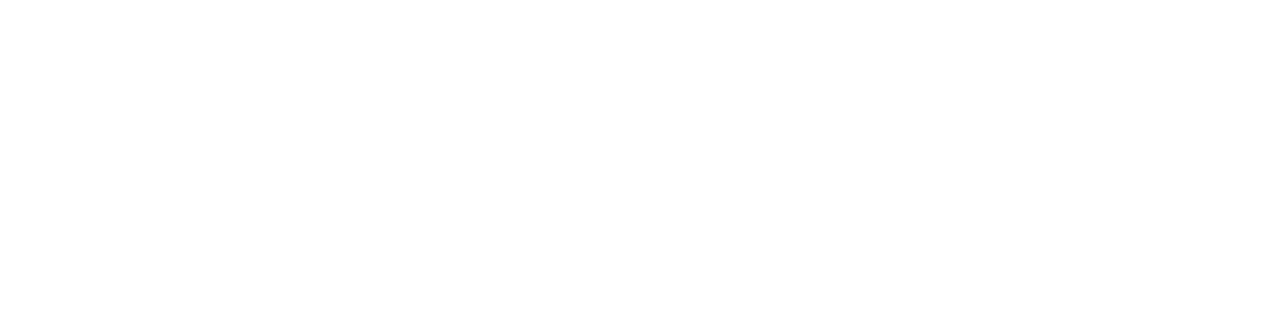
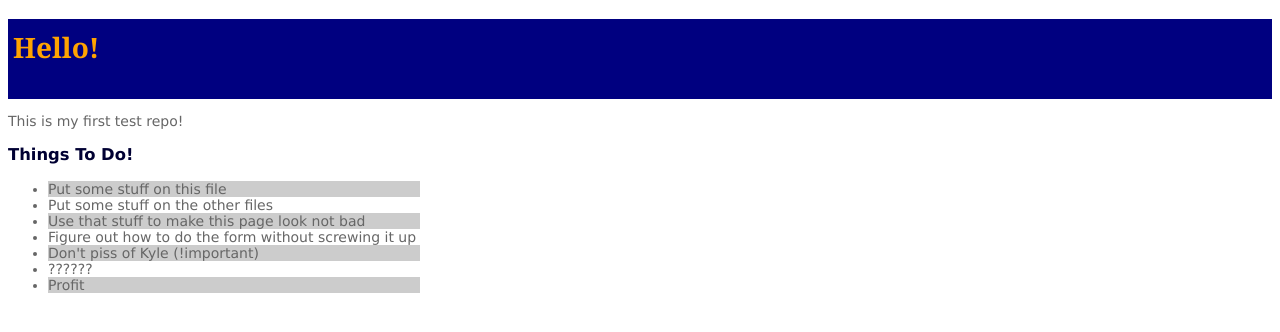
Before and after one commit to WillG43/WGRepo, a plain HTML site: page index.html in a window 1280 px wide. Drawn offline with Linux system fonts and the light colour scheme; files that its build step writes are made by us from their sources.

Commit message:
New Sync

```diff
--- a/CSS/styles.css
+++ b/CSS/styles.css
@@ -0,0 +1,17 @@
+body {background-color: #2eccfa;
+		color: #666666;
+		font-family: Verdana, Arial, sans-serif;
+		font-size: 14px;
+		}
+h1 {background-color: #32154c;
+	background-position: right;
+	background-repeat: no-repeat;
+	padding-left: ;
+	height: 140px;
+	color: #FFFFFF;
+	font-family: Georgia, serif;
+	line-height: 200%;
+	margin-bottom: 0;
+	}
+h3 {color: #000033;
+	}
--- a/index.html
+++ b/index.html
@@ -1,11 +1,53 @@
 <!DOCTYPE html>
 <html>
-
 <head>
+<meta charset="UTF-8">
+<title>Test Repo Test Page</title>
+<link rel="stylesheet" type="text/css" href="styles.css">
 </head>
 
+<body>
 
-<body>
+<style>
+body {background-color: #FFFFFF;
+		color: #666666;
+		font-family: Verdana, Arial, sans-serif;
+		font-size: 14px;
+		}
+h1 {background-color: #000080;
+	background-position: right;
+	background-repeat: no-repeat;
+	padding-left: 5px;
+	height: 80px;
+	color: #FFa300;
+	font-family: Georgia, serif;
+	line-height: 200%;
+	margin-bottom: 0;
+	}
+h3 {color: #000033;
+	}
+
+#alt { background-color: #cccccc;
+		max-width: 372px;
+}
+</style>
+
+
+<h1>Hello!</h1>
+<div>
+<p>This is my first test repo!</p>
+<h3>Things To Do!</h3>
+<ul>
+	<li id="alt">Put some stuff on this file</li>
+	<li>Put some stuff on the other files</li>
+	<li id="alt">Use that stuff to make this page look not bad</li>
+	<li>Figure out how to do the form without screwing it up</li>
+	<li id="alt">Don't piss of Kyle (!important)</li>
+	<li>??????</li>
+	<li id="alt">Profit</li>
+</ul>
+</div>
+
 </body>
 
 
```
